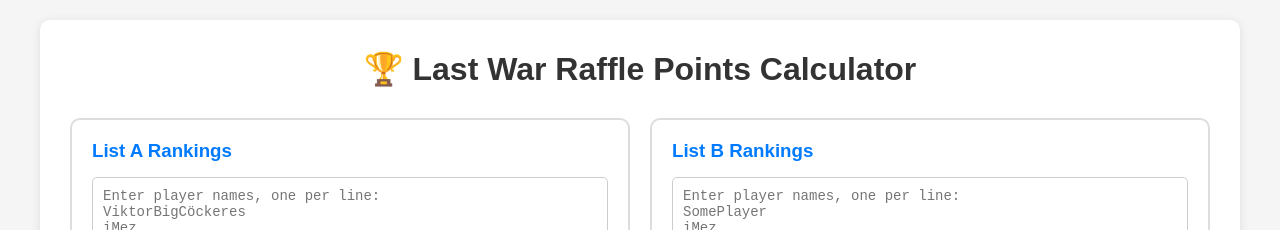
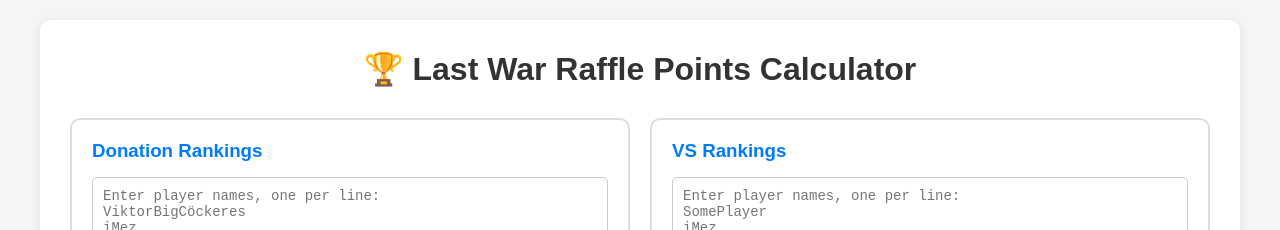
Before and after one commit to mathicusx/Raffle-calculator-last-war, a plain HTML site: page raffle-calculator.html in a window 1280 px wide. Shown: the top 230 px of the page. Drawn offline with Linux system fonts and the light colour scheme.

Commit message:
swapped list names

```diff
--- a/raffle-calculator.html
+++ b/raffle-calculator.html
@@ -278,7 +278,7 @@
 
         <div class="input-section">
             <div class="list-input">
-                <h3>List A Rankings</h3>
+                <h3>Donation Rankings</h3>
                 <textarea id="listA" placeholder="Enter player names, one per line:
 ViktorBigCöckeres
 iMez
@@ -293,7 +293,7 @@ BaileyR123
             </div>
 
             <div class="list-input">
-                <h3>List B Rankings</h3>
+                <h3>VS Rankings</h3>
                 <textarea id="listB" placeholder="Enter player names, one per line:
 SomePlayer
 iMez
```
